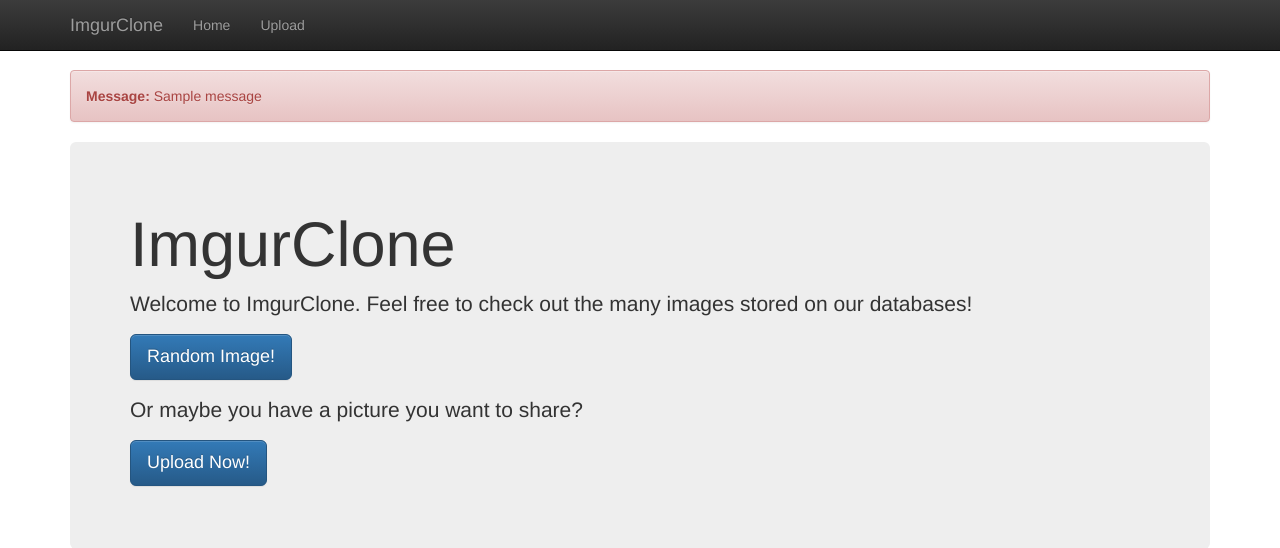
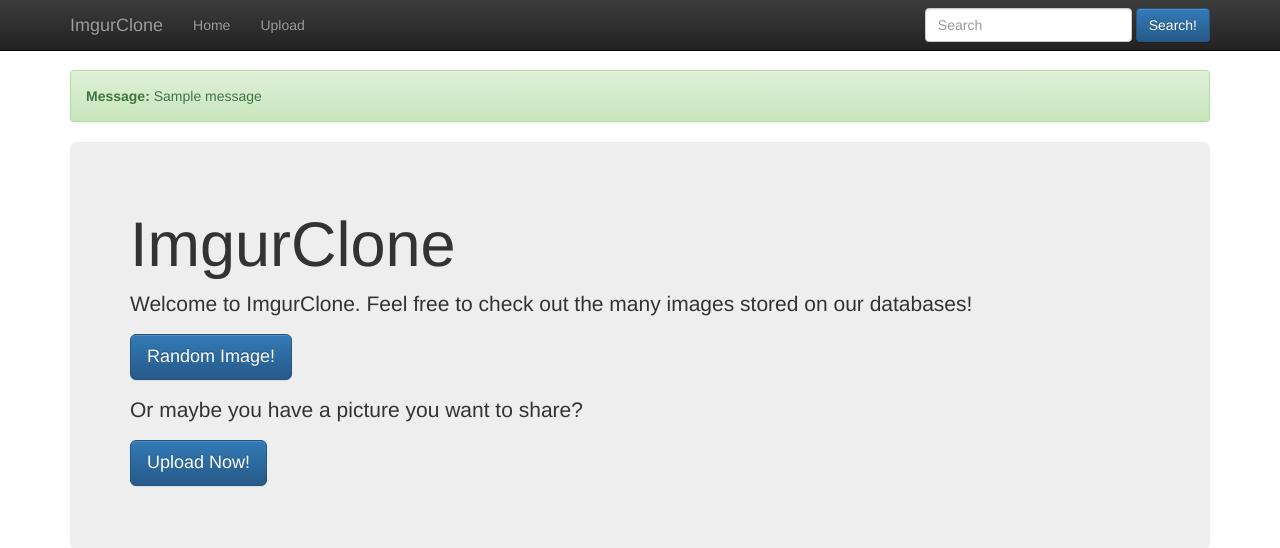
Before and after one commit to mturiansky/imgurclone, a Flask app: page / in a window 1280 px wide. Shown: the top 548 px of the page. Run offline with Flask 2, Linux system fonts and the light colour scheme; tables that the repository leaves empty hold one stand-in row (values such as "Sample post"); one stand-in notice (Sample message) is shown; some libraries are stand-ins or nearby versions.

Commit message:
added search functionality

```diff
--- a/models.py
+++ b/models.py
@@ -46,6 +46,14 @@ class PostHandler():
 		lim = ImagePost.query.count()
 		return int(lim*random())+1
 
+	def search_db(self,search_str):
+		results = []
+		#good enough for now, needs improvement
+		for res in ImagePost.query.all():
+			if (search_str in res.name or search_str in res.description) and res not in results:
+				results.append(res)
+		return results
+
 	def post_image(self,name,desc):
 		IP = ImagePost(name,desc)
 		db.session.add(IP)
--- a/routes.py
+++ b/routes.py
@@ -18,7 +18,7 @@ def upload():
 				desc = ""
 			img = PH().post_image(name,desc)
 			i.save(img[0])
-			flash("Image uploaded successfully!")
+			flash("Image uploaded successfully!",'success')
 			return redirect(url_for('view_image', img_id=img[1]))
 	return render_template('upload.html')
 
@@ -39,10 +39,16 @@ def comment():
 		PH().add_comment(name,text,img_id)
 		return redirect(url_for('view_image', img_id=img_id))
 
+@app.route('/search')
+def search_image():
+	if 'q' in request.args:
+		return render_template('search.html', results=PH().search_db(request.args['q']))
+
 @app.route('/img/<img_id>')
 def return_image(img_id):
 	return send_from_directory(app.config['UPLOADS_FOLDER'],img_id + ".jpg")
 
 @app.route('/random')
 def random_image():
+	flash("This is a random image! Enjoy!",'info')
 	return redirect(url_for('view_image', img_id=PH().get_random_image()))
--- a/static/style.css
+++ b/static/style.css
@@ -40,3 +40,7 @@
 #table-small {
 	width: 150px;
 }
+
+#table-medium {
+	width: 250px;
+}
--- a/templates/base.html
+++ b/templates/base.html
@@ -24,30 +24,24 @@
         </div>
         <div id="navbar" class="navbar-collapse collapse">
           <ul class="nav navbar-nav">
-            <!--<li class="active"><a href="{{ url_for('home') }}">Home</a></li>-->
             <li><a href="{{ url_for('home') }}">Home</a></li>
             <li><a href="{{ url_for('upload') }}">Upload</a></li>
-            <!--<li class="dropdown">
-              <a href="#" class="dropdown-toggle" data-toggle="dropdown" role="button" aria-expanded="false">Dropdown <span class="caret"></span></a>
-              <ul class="dropdown-menu" role="menu">
-                <li><a href="#">Action</a></li>
-                <li><a href="#">Another action</a></li>
-                <li><a href="#">Something else here</a></li>
-                <li class="divider"></li>
-                <li class="dropdown-header">Nav header</li>
-                <li><a href="#">Separated link</a></li>
-                <li><a href="#">One more separated link</a></li>
-              </ul>
-            </li>-->
           </ul>
+
+          <form class="navbar-form navbar-right" role="search" action="{{ url_for('search_image') }}" method="get">
+            <div class="form-group">
+              <input type="text" class="form-control" placeholder="Search" name="q">
+            </div>
+            <button type="submit" class="btn btn-primary">Search!</button>
+          </form>
         </div><!--/.nav-collapse -->
       </div>
     </nav>
 
 	<div class="container theme-showcase" role="main">
-    {% with messages = get_flashed_messages() %}
-      {% for message in messages %}
-        <div class="alert alert-danger" role="alert">
+    {% with messages = get_flashed_messages(with_categories=true) %}
+      {% for category,message in messages %}
+        <div class="alert alert-{{ category }}" role="alert">
           <strong>Message: </strong>{{ message }}
         </div>
       {% endfor %}
```
